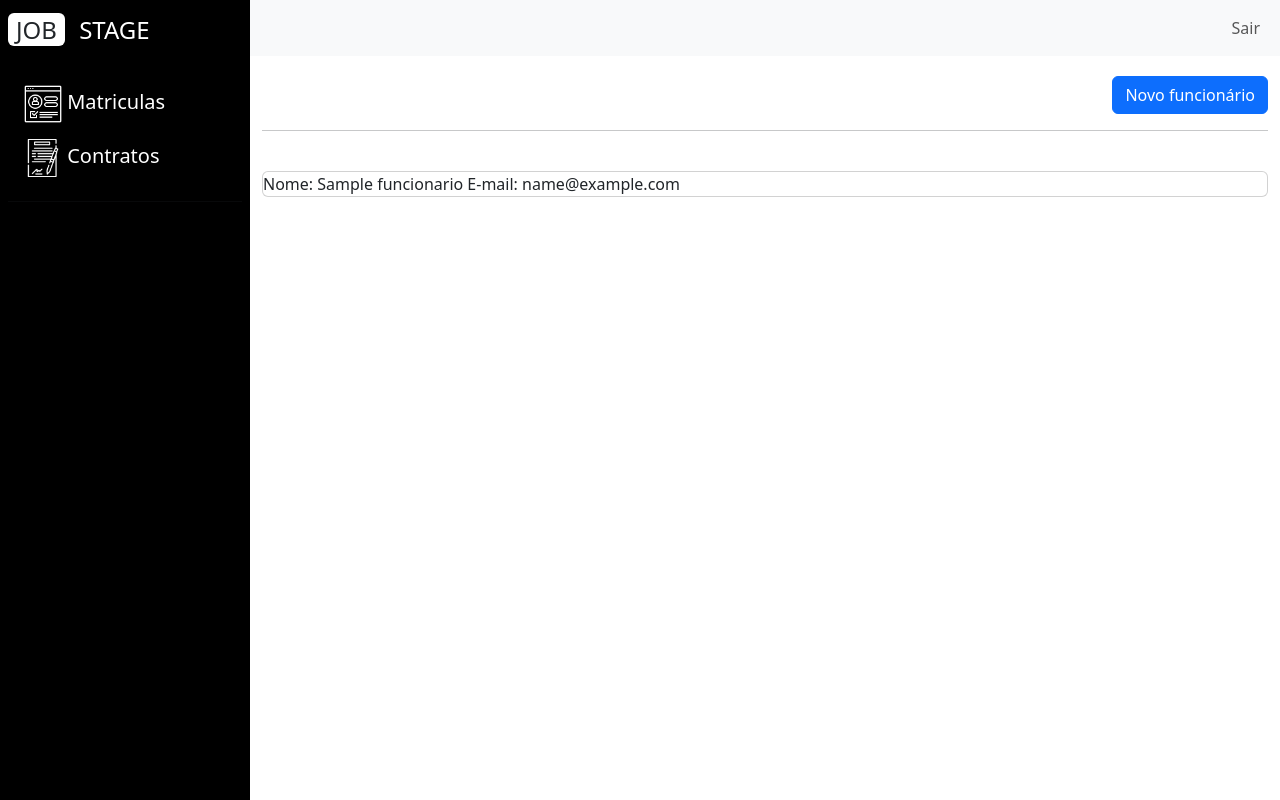
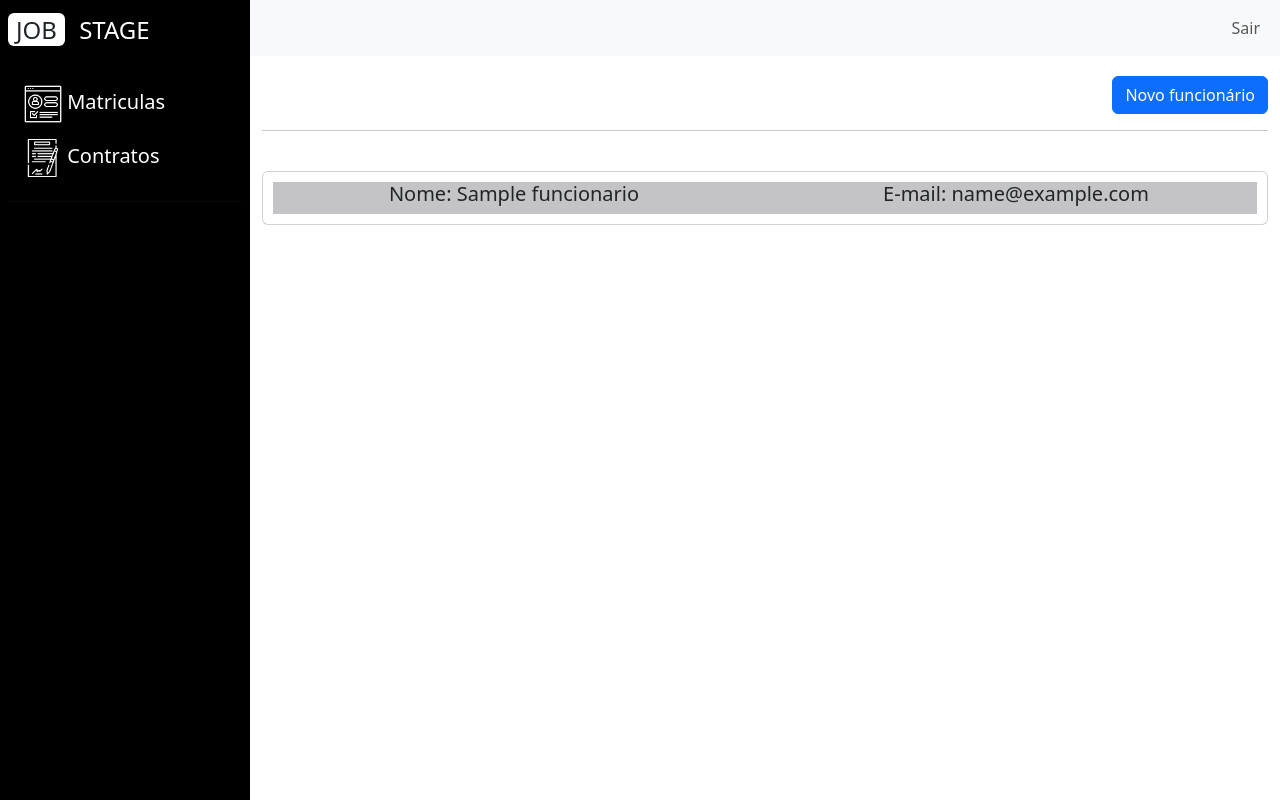
Before and after one commit to JobStage/Jobstage, a PHP site: page /empresa/funcionario.php in a window 1280 px wide. Run offline with PHP 8.4, Linux system fonts and the light colour scheme; the visitor is signed in with stand-in values (Sample User, id 1); tables that the repository leaves empty or names only in its code hold one stand-in row (values such as "Sample post"); some libraries are stand-ins or nearby versions.

Commit message:
criando funcao de listar funcionarios nas vagas

```diff
--- a/app/controller/funcionario.php
+++ b/app/controller/funcionario.php
@@ -37,10 +37,15 @@ class funcionarioController{
         if($funcionario){
             foreach($funcionario as $value){
                 $html .= '
-                    <div>
-                        Nome: '.$value['nome'].'
-                        E-mail: '.$value['email'].'
-                    </div>';
+
+                <div class="conteudo-principal">
+                    <div class="user">
+                        <h5>Nome: '.$value['nome'].'</h5>
+                    </div>
+                    <div class="formacao">
+                        <h5>E-mail: '.$value['email'].'</h5>
+                    </div>
+                </div>';
             }
             return $html;
         }
@@ -51,4 +56,10 @@ class funcionarioController{
         return $html;
     }
 
+    public function listarFuncionarioSupervisor($idEmpresa){
+        foreach($this->funcionario->listarFuncionarios($idEmpresa) as $value){
+            echo '<option value="' . $value['id'] . '">' . $value['nome'] . '</option>';
+        }
+    }
+
 }
--- a/app/requests/funcionario.php
+++ b/app/requests/funcionario.php
@@ -15,7 +15,8 @@ if ($_SERVER["REQUEST_METHOD"] == "POST"){
         case 'salvar':
            $formacao->salvar($nome, $email, $_SESSION['id']);
         break;
-        case 'editar':
+        case 'listarFuncionariosSupervisor':
+            $formacao->listarFuncionarioSupervisor($_SESSION['id']);
         break;
     }
 }
--- a/empresa/funcionario.php
+++ b/empresa/funcionario.php
@@ -63,7 +63,27 @@ ob_start();
 </div>
 
 <script src="../app/public/js/funcionario.js"></script>
+<style>
+  /* style para criar um grid */
+  .card {
+        padding: 10px;
+    }
 
+    .conteudo-principal {
+        display: grid;
+        grid-template-columns: 1fr 1fr;
+        gap: 20px;
+        align-items: center;
+        text-align: center;
+        background-color: #7474776b;
+    }
+
+    /* .icons {
+        display: flex;
+        justify-content: space-around;
+    } */
+
+</style>
 <?php
 $content = ob_get_clean();
 $pageTitle = "Funcionario";
--- a/empresa/vagas.php
+++ b/empresa/vagas.php
@@ -84,6 +84,12 @@ ob_start();
                 <div class="col-lg-12">
                     <label for="req" class="form-label">Requisitos</label>
                     <textarea id="req" type="text" class="form-control"></textarea>
+                </div>
+                <div class="col-lg-12" style="padding:10px;">
+                    <label for="supervisor" class="form-label">Supervisor</label>
+                    <select class="form-select" id="supervisor" required>
+
+                    </select>
                 </div>
                 <div class="col-lg-12" style="padding:10px;">
                     <p >Perguntas</p>
```
Also changed, not shown: app/public/js/vagaEmpresa.js (+15 -0 lines).
